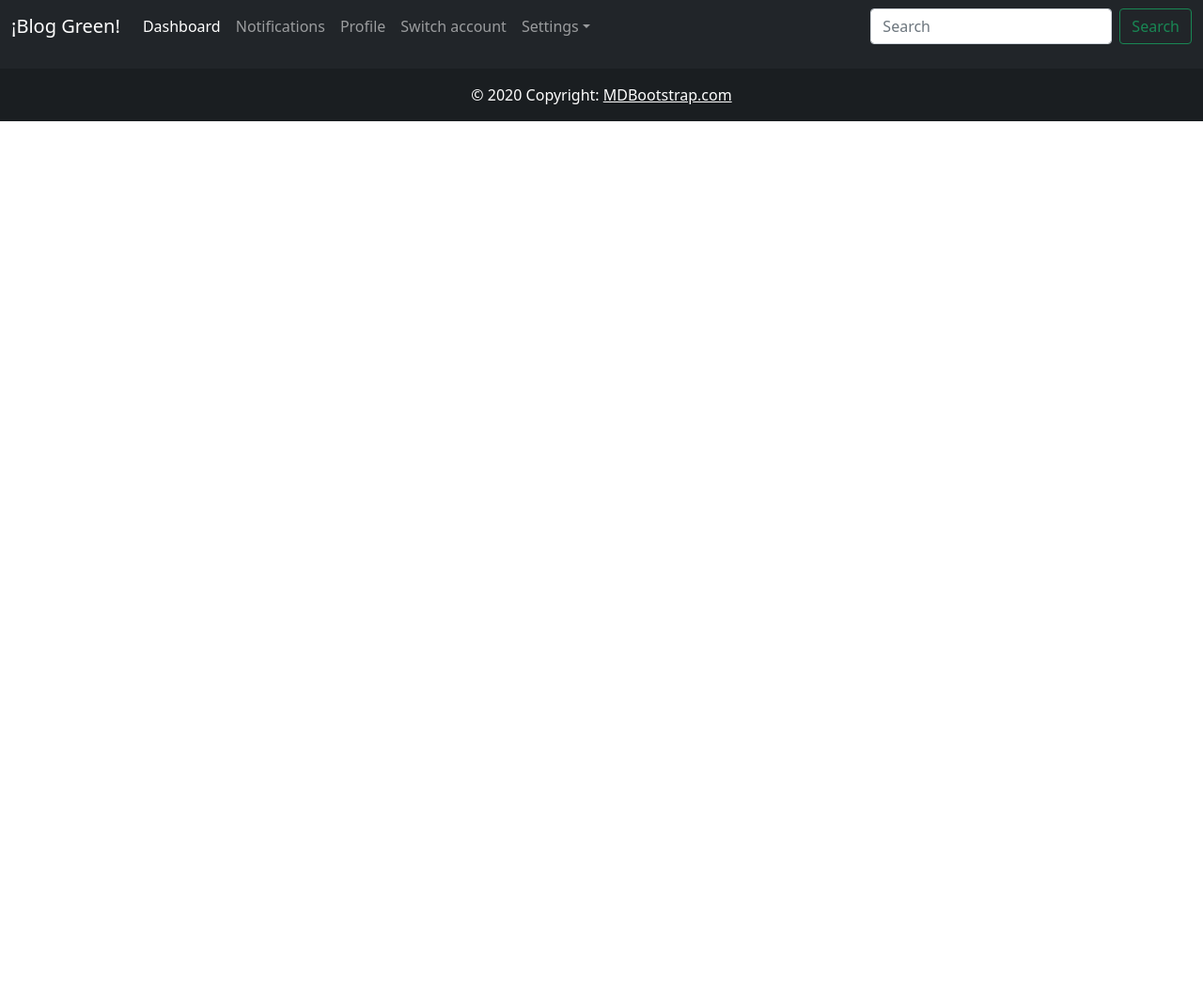
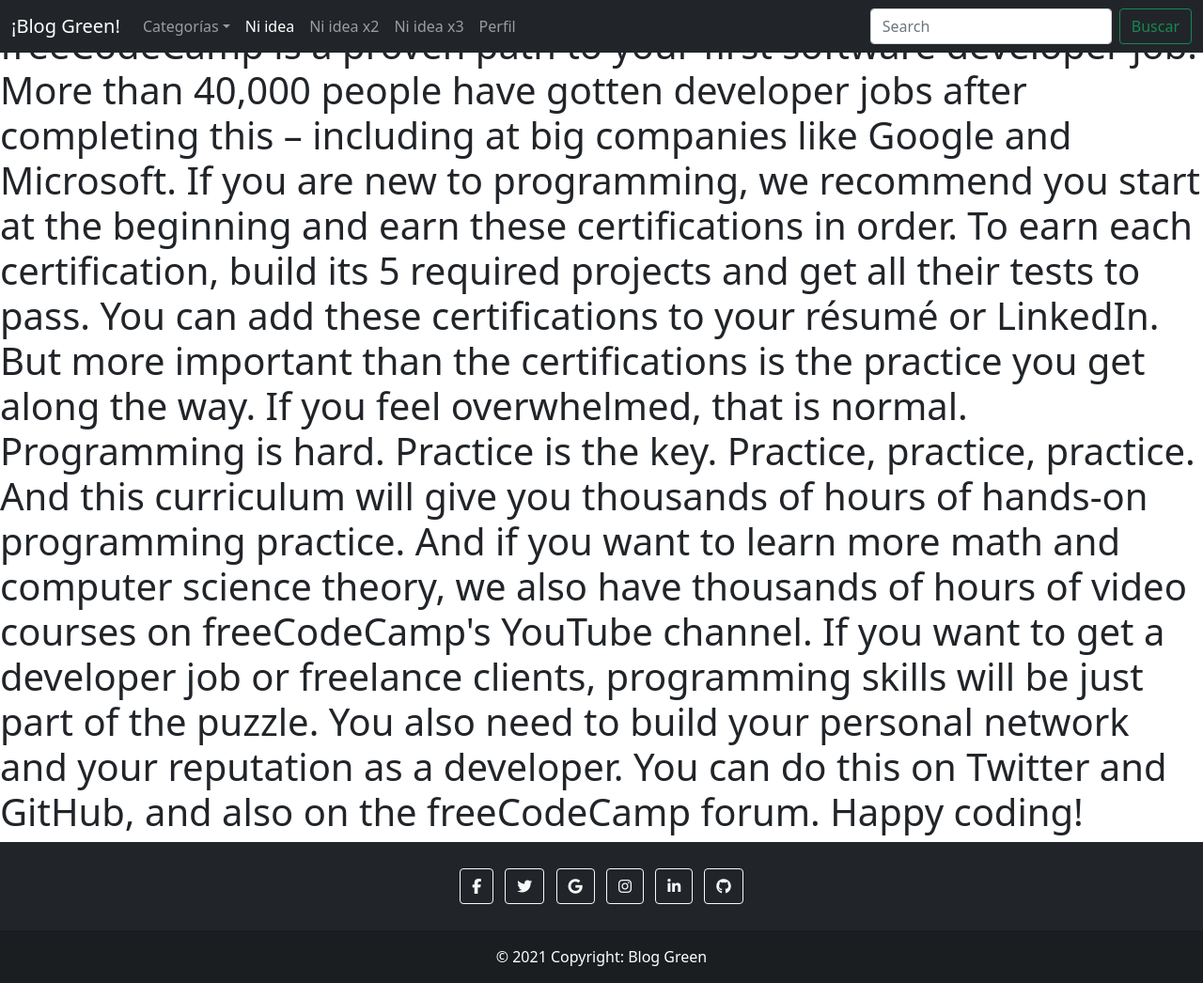
Before and after one commit to Dihue/grupo_13, a Django app: page / in a window 1280 px wide. Shown: the whole page at 94% size. Before the commit the page ends 129 px from the top, so only its background shows below. Run offline with Django 3.2, Linux system fonts and the light colour scheme; parts of the project's set-up code (start-up, migrations or seed data) failed here and were passed over; some libraries are stand-ins or nearby versions.

Commit message:
Carga de iconos en base.html

```diff
--- a/repositorio/bloggreen/templates/base.html
+++ b/repositorio/bloggreen/templates/base.html
@@ -13,9 +13,9 @@
 
         {% block css %}
         <link href="https://cdn.jsdelivr.net/npm/bootstrap@5.1.3/dist/css/bootstrap.min.css" rel="stylesheet" integrity="sha384-1BmE4kWBq78iYhFldvKuhfTAU6auU8tT94WrHftjDbrCEXSU1oBoqyl2QvZ6jIW3" crossorigin="anonymous">
-        <link href="static/base/css/base.css" rel="stylesheet" type="text/css">
+        <link rel="stylesheet" type="text/css" href="{% static 'base/css/index.css' %}">
         {% endblock %}
-
+        <script src="https://kit.fontawesome.com/ce93252b6d.js" crossorigin="anonymous"></script>
     </head>
 
 <body>
@@ -23,37 +23,51 @@
     <header>
         <nav class="navbar navbar-expand-lg fixed-top navbar-dark bg-dark" aria-label="Main navigation">
             <div class="container-fluid">
-              <a class="navbar-brand" href="#">¡Blog Green!</a>
+              <a class="navbar-brand" href="templates/index.html">¡Blog Green!</a>
               <button class="navbar-toggler p-0 border-0" type="button" id="navbarSideCollapse" aria-label="Toggle navigation">
                 <span class="navbar-toggler-icon"></span>
               </button>
 
               <div class="navbar-collapse offcanvas-collapse" id="navbarsExampleDefault">
                 <ul class="navbar-nav me-auto mb-2 mb-lg-0">
-                  <li class="nav-item">
-                    <a class="nav-link active" aria-current="page" href="#">Dashboard</a>
+                  <li class="nav-item dropdown">
+                    <a class="nav-link dropdown-toggle" href="#" id="dropdown01" data-bs-toggle="dropdown" aria-expanded="false">Categorías</a>
+                    <ul class="dropdown-menu" aria-labelledby="dropdown01">
+                      <li><a class="dropdown-item" href="#">Categoria 1</a></li>
+                      <li><a class="dropdown-item" href="#">Categoria 2</a></li>
+                      <li><a class="dropdown-item" href="#">Categoria 3</a></li>
+                      <li><a class="dropdown-item" href="#">Categoria 4</a></li>
+                      <li><a class="dropdown-item" href="#">Categoria 5</a></li>
+                      <li><a class="dropdown-item" href="#">Categoria 6</a></li>
+                      <li><a class="dropdown-item" href="#">Categoria 7</a></li>
+                      <li><a class="dropdown-item" href="#">Categoria 8</a></li>
+                      <li><a class="dropdown-item" href="#">Categoria 9</a></li>
+                      <li><a class="dropdown-item" href="#">Categoria 10</a></li>
+                      <li><a class="dropdown-item" href="#">Categoria 11</a></li>
+                      <li><a class="dropdown-item" href="#">Categoria 12</a></li>
+                      <li><a class="dropdown-item" href="#">Categoria 13</a></li>
+                      <li><a class="dropdown-item" href="#">Categoria 14</a></li>
+                      <li><a class="dropdown-item" href="#">Categoria 15</a></li>
+                      <li><a class="dropdown-item" href="#">Categoria 16</a></li>
+                      <li><a class="dropdown-item" href="#">Categoria 17</a></li>
+                    </ul>
                   </li>
                   <li class="nav-item">
-                    <a class="nav-link" href="#">Notifications</a>
+                    <a class="nav-link active" aria-current="page" href="#">Ni idea</a>
                   </li>
                   <li class="nav-item">
-                    <a class="nav-link" href="#">Profile</a>
+                    <a class="nav-link" href="#">Ni idea x2</a>
                   </li>
                   <li class="nav-item">
-                    <a class="nav-link" href="#">Switch account</a>
+                    <a class="nav-link" href="#">Ni idea x3</a>
                   </li>
-                  <li class="nav-item dropdown">
-                    <a class="nav-link dropdown-toggle" href="#" id="dropdown01" data-bs-toggle="dropdown" aria-expanded="false">Settings</a>
-                    <ul class="dropdown-menu" aria-labelledby="dropdown01">
-                      <li><a class="dropdown-item" href="#">Action</a></li>
-                      <li><a class="dropdown-item" href="#">Another action</a></li>
-                      <li><a class="dropdown-item" href="#">Something else here</a></li>
-                    </ul>
+                  <li class="nav-item">
+                    <a class="nav-link" href="#">Perfil</a>
                   </li>
                 </ul>
                 <form class="d-flex">
                   <input class="form-control me-2" type="search" placeholder="Search" aria-label="Search">
-                  <button class="btn btn-outline-success" type="submit">Search</button>
+                  <button class="btn btn-outline-success" type="submit">Buscar</button>
                 </form>
               </div>
             </div>
@@ -105,8 +119,7 @@
 
         <!-- Copyright -->
         <div class="text-center p-3" style="background-color: rgba(0, 0, 0, 0.2);">
-          © 2020 Copyright:
-          <a class="text-white" href="https://mdbootstrap.com/">MDBootstrap.com</a>
+          © 2021 Copyright: Blog Green
         </div>
         <!-- Copyright -->
       </footer>
@@ -117,5 +130,3 @@
 
 </body>
 </html>
-
-<!-- -->
--- a/repositorio/bloggreen/templates/index.html
+++ b/repositorio/bloggreen/templates/index.html
@@ -1 +1,25 @@
 {% extends 'base.html' %}
+{% load static %}
+{% block css %}
+    {{ block.super }}
+    <link rel="stylesheet" type="text/css" href="{% static 'base/css/index.css' %}">
+{% endblock %}
+<!-- AGREGO EL TITULO DEL TEMPLATE-->
+{% block titulo %}
+INICIO
+{% endblock %}
+
+{% block content %}
+<h1>freeCodeCamp is a proven path to your first software developer job.
+More than 40,000 people have gotten developer jobs after completing this – including at big companies like Google and Microsoft.
+If you are new to programming, we recommend you start at the beginning and earn these certifications in order.
+To earn each certification, build its 5 required projects and get all their tests to pass.
+You can add these certifications to your résumé or LinkedIn. But more important than the certifications is the practice you get along the way.
+If you feel overwhelmed, that is normal. Programming is hard.
+Practice is the key. Practice, practice, practice.
+And this curriculum will give you thousands of hours of hands-on programming practice.
+And if you want to learn more math and computer science theory, we also have thousands of hours of video courses on freeCodeCamp's YouTube channel.
+If you want to get a developer job or freelance clients, programming skills will be just part of the puzzle. You also need to build your personal network and your reputation as a developer.
+You can do this on Twitter and GitHub, and also on the freeCodeCamp forum.
+Happy coding!</h1>
+{% endblock content %}
```
